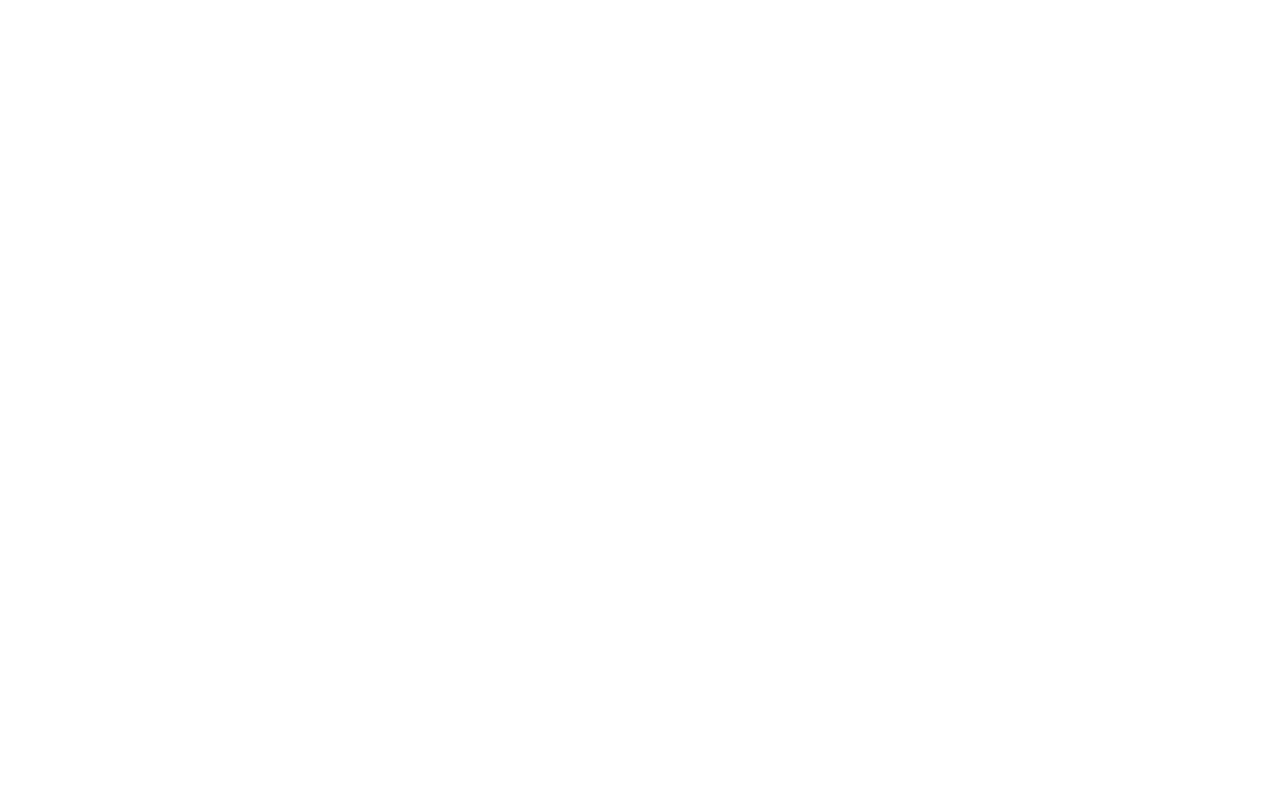
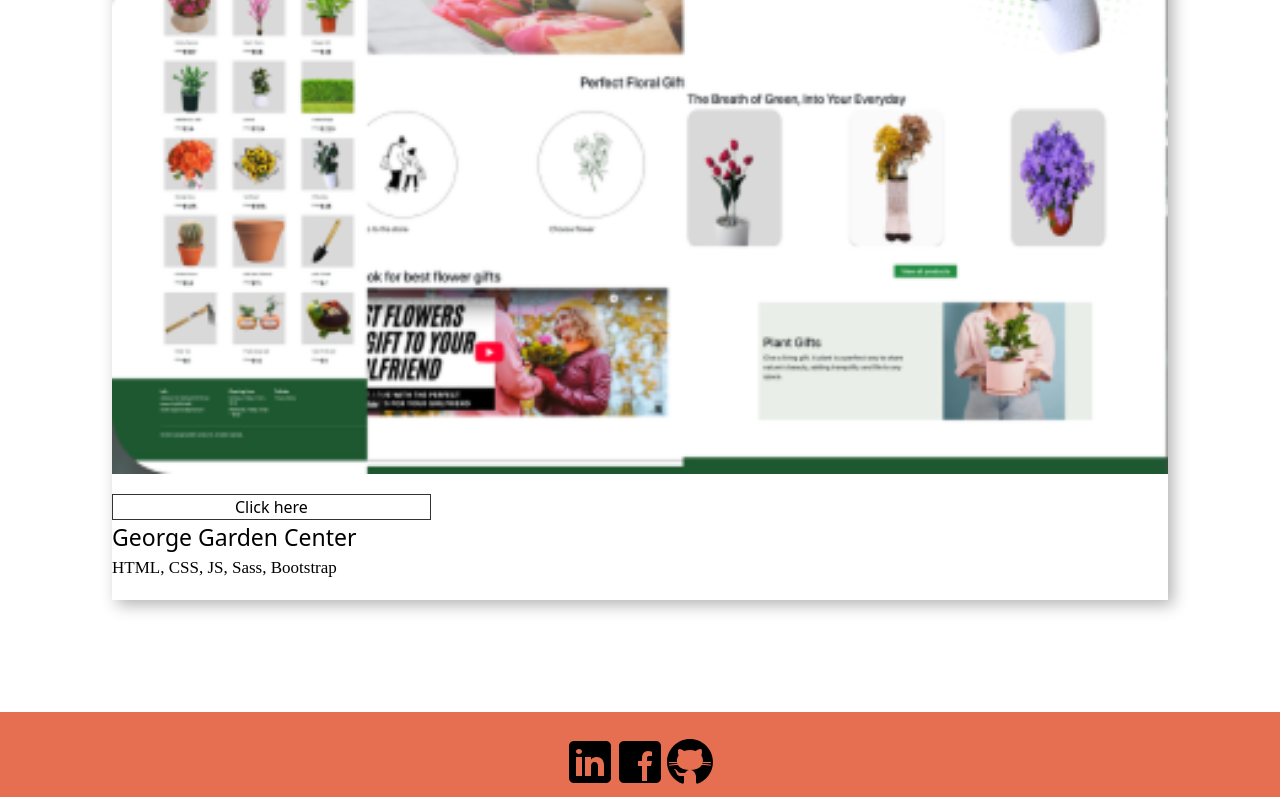
Before and after one commit to Sochan2/my-portfolio-react, a React (Vite) app: page /work in a window 1280 px wide. Shown: the part 4872-5669 px from the top of the page. Before the commit the page ends 4773 px from the top, so only its background shows below. Built offline with nearby package versions, Linux system fonts and the light colour scheme.

Commit message:
refine design and add my works and button

```diff
--- a/src/App.css
+++ b/src/App.css
@@ -497,6 +497,9 @@
 
 }
 
+.modal-visit-button a{
+  color:#fff;
+}
 
 
 
--- a/src/components/project.jsx
+++ b/src/components/project.jsx
@@ -1,3 +1,5 @@
+import { Link } from "react-router-dom";
+
 const projects = [
   {
     src:"/img/boom-radio-thumbnail.png",
@@ -5,7 +7,7 @@
     url:"https://boom-radio.vercel.app/",
     projectTitle:"Boom Radio",
     projectDescription: {
-      en: "Website prototype for TAFE radio students. Future plan: integrate podcasts with WordPress",
+      en: "Website prototype for TAFE radio students. This website is itegrated in Wordpress",
       ja: "このプロジェクトは、ラジオやポッドキャストを学ぶTAFEの学生向けのWebサイトです。現在はプロトタイプを作成済みで、今後WordPressを用いてポッドキャストを組み込む予定です。"
     }
   },
@@ -16,7 +18,7 @@
     url:"https:japanricerealm.com",
     projectTitle:"Japan Rice Mico ",
     projectDescription: {
-      en: "This website is for a rice farmer who is producing in Nabari city in Japan. And, we are targetting for foreigners. ",
+      en: "This website is for a rice farmer who is producing in Nabari city in Japan. And, we are targetting for foreigners.Used HTML, CSS, JS and PWA technology ",
       ja: "このウェブサイトのクライアントは名張市でお米を農家をしています。ターゲットオーディエンスは海外の方を想定しています。HTML, CSS, JS, PWAの技術を使って作ったWebsiteです。"
     }
   },
@@ -51,6 +53,9 @@
 
 export default function Project({ isJapanese }){
   return(
+    <>
+
+
     <section className="projects grid grid-cols-1 sm:grid-cols-2 gap-9 mb-5">
     {projects.map((project, index) => (
       <article
@@ -71,7 +76,21 @@
           </p>
         </div>
       </article>
+
     ))}
+
   </section>
+
+  <div className="button-section flex items-center justify-center m-9">
+<button className="modal-visit-button">
+  <Link to="/work" className="rounded-lg">View all works</Link>
+</button>
+</div>
+  </>
+
+
+
+
 );
+
 }
--- a/src/pages/Home.jsx
+++ b/src/pages/Home.jsx
@@ -49,7 +49,7 @@
       <h2>I design code simply and beautifully!!</h2>
 
 
-      <img src="/public/img/soki-coder.gif " alt=" do coding" />
+      <img src="/img/soki-coder.gif " alt=" do coding" />
     </section>
 
       <section className="intro">
--- a/src/pages/work.jsx
+++ b/src/pages/work.jsx
@@ -83,14 +83,30 @@
       image:"/img/sightseeing-map-thumbnail.png",
       alt:"Sightseeing map app preview",
       plan: {
-        en: "Make web app from scratch to cooperate with backend people. We really focus on database,UI and Login page.",
-        ja: "バックエンドチームと協力してゼロからWebアプリを作成。データベース、UI、ログインページに重点を置きました。"
+        en: "This project was a collaboration with backend developers. My role focused on frontend (Next.js, Tailwind, login UI, API fetch integration, Google Maps API) and database schema design.",
+        ja: "このプロジェクトはバックエンド開発者との協働で進めました。私の役割はフロントエンドを担当し、Next.js・Tailwind を用いたUI開発、ログイン機能、APIフェッチの実装、Google Maps APIの統合、そしてデータベーススキーマ設計を行いました。"
       },
       users: {
         en: "This app helps to find user's gem's restaurants, cafe and sightseeing spots. Users can write very detailed reviews like blog and post. They only can see spots within 30 min from current place not to disturb User Interface.",
         ja: "このアプリはユーザーが隠れたレストラン、カフェ、観光スポットを見つけるのを助けます。ユーザーはブログのように詳細なレビューを書け、現在地から30分以内のスポットのみ表示され、UIを妨げません。"
       },
       link:"https://github.com/AstromaoLabs/sightseeing-map"
+    },
+
+    {
+      title:"George Garden Center",
+      technology: "HTML, CSS, JS, Sass, Bootstrap",
+      image:"/img/bootstrap-thumbnail.png",
+      alt:"george garden center website's appearence",
+      plan: {
+        en: "In this project, it is used Bootstrap technology especially. I managed to implement carousel and grid style in the website. Also, in the contact form, you can see stylish type of selecting form.",
+        ja: "このプロジェクトはバックエンド開発者との協働で進めました。私の役割はフロントエンドを担当し、Next.js・Tailwind を用いたUI開発、ログイン機能、APIフェッチの実装、Google Maps APIの統合、そしてデータベーススキーマ設計を行いました。"
+      },
+      users: {
+        en: "Client is a george garden center. This corporation is a gardening shop and selling a variety of products. They want to show users different type of products on product page. Also, it is essential to introduce carousel.",
+        ja: "クライアントは George Garden Center です。この企業はガーデニングショップで、さまざまな製品を販売しています。ユーザーに向けて、製品ページで異なる種類の商品を見せたいと考えており、カルーセルの導入が不可欠となっています。"
+      },
+      link:"https://sochan2.github.io/george-garden/"
     }
 
 
```
